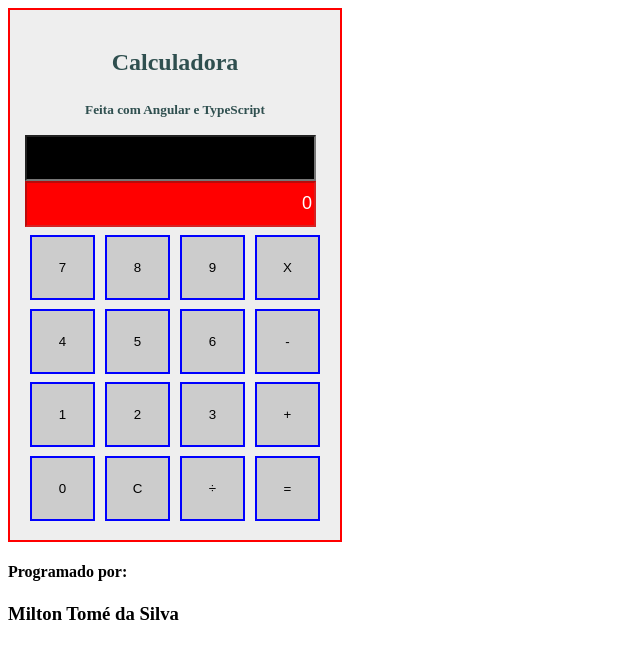
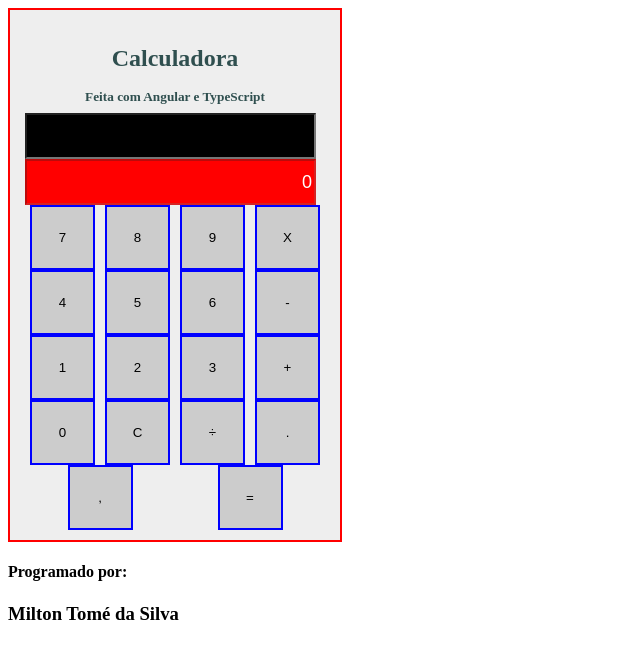
Before and after one commit to MiltonTSilva/calculadora-angular, an Angular app: page / in a window 1280 px wide. Shown: the top 658 px of the page, without its empty margins (0-640 px from the left). Built offline with nearby package versions, Linux system fonts and the light colour scheme.

Commit message:
Adicionado ponto e virgula

```diff
--- a/src/app/app.component.html
+++ b/src/app/app.component.html
@@ -32,8 +32,8 @@
   <button (click)="numero(0)" class="item" id="item-zero">0</button>
   <button (click)="limpar('C')" class="item" id="item-clear">C</button>
   <button (click)="operacao('/')" class="item" id="item-division">÷</button>
-  <!-- <button (click)="calcular('.')" class="item" id="item-ponto">.</button>
-  <button (click)="calcular(',')" class="item" id="item-comma">,</button> -->
+  <button (click)="operacao('.')" class="item" id="item-ponto">.</button>
+  <button (click)="operacao(',')" class="item" id="item-comma">,</button>
   <button (click)="resultado('=')" class="item" id="item-equal">=</button>
 </div>
 
```
